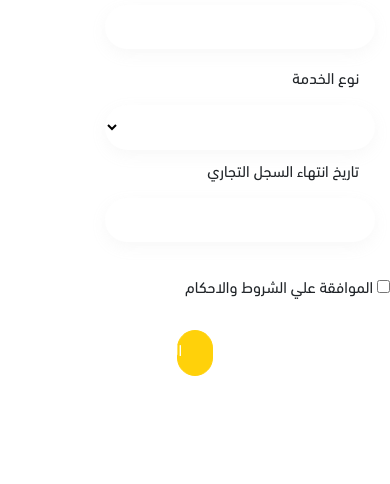
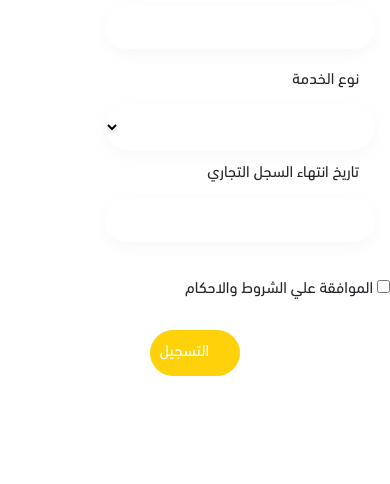
Before and after one commit to nada-medhat229/earthServices, a plain HTML site: page regist.html in a window 390 px wide. Shown: the part 1265-1749 px from the top of the page. Drawn offline with nearby package versions, Linux system fonts and the light colour scheme.

Commit message:
page regist

```diff
--- a/css/style.css
+++ b/css/style.css
@@ -813,6 +813,10 @@ footer {
     .header_option {
         display: none;
     }
+    .form-data .btn_application{
+
+        width: 15%;
+    }
 }
 
 @media (max-width: 575.98px) {
@@ -873,6 +877,10 @@ footer {
     .application__screens_slider .owl-item.active.center {
         display: block !important;
     } */
+    .form-data .btn_application{
+
+        width: 25%;
+    }
 }
 
 
@@ -906,6 +914,7 @@ footer {
         width: 90%;
         padding-block: 60px;
     }
+
 }
 
 
```
